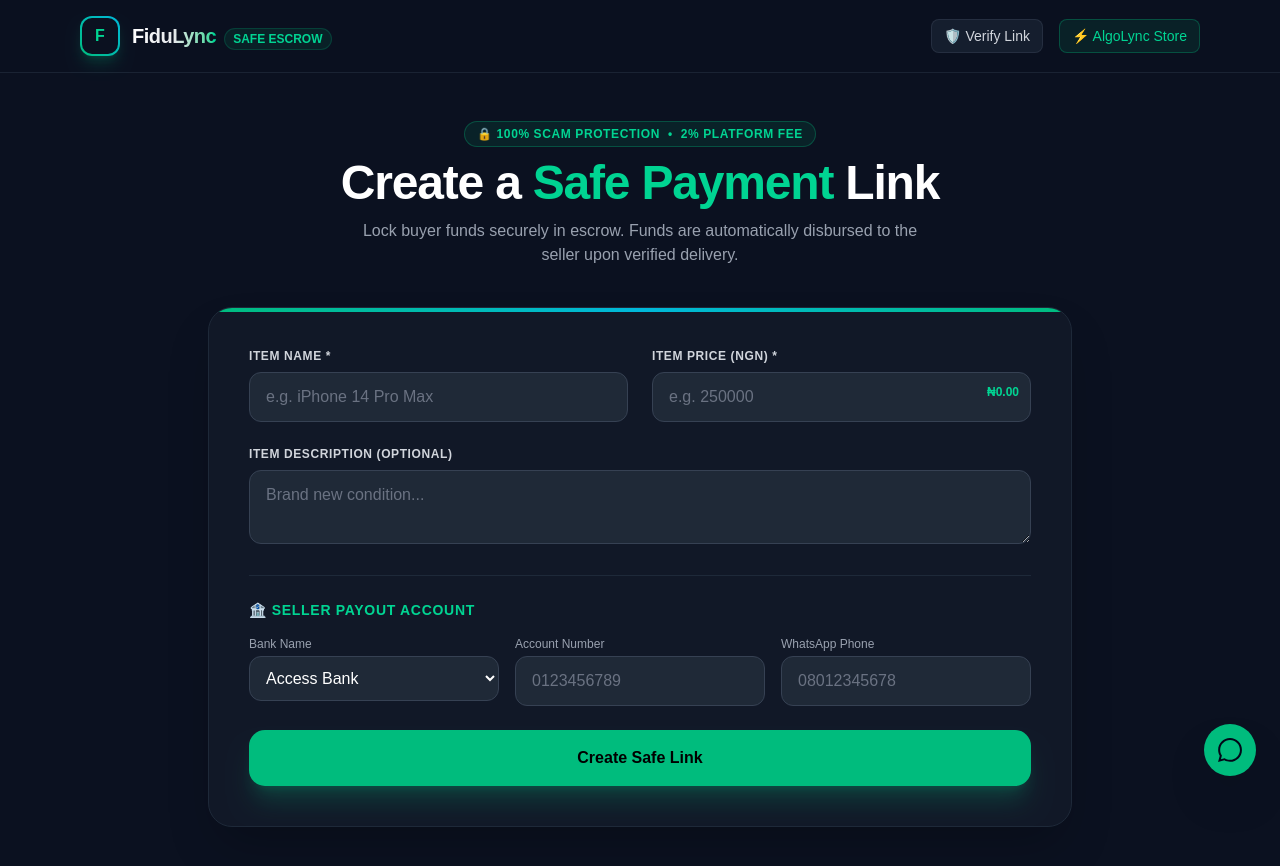
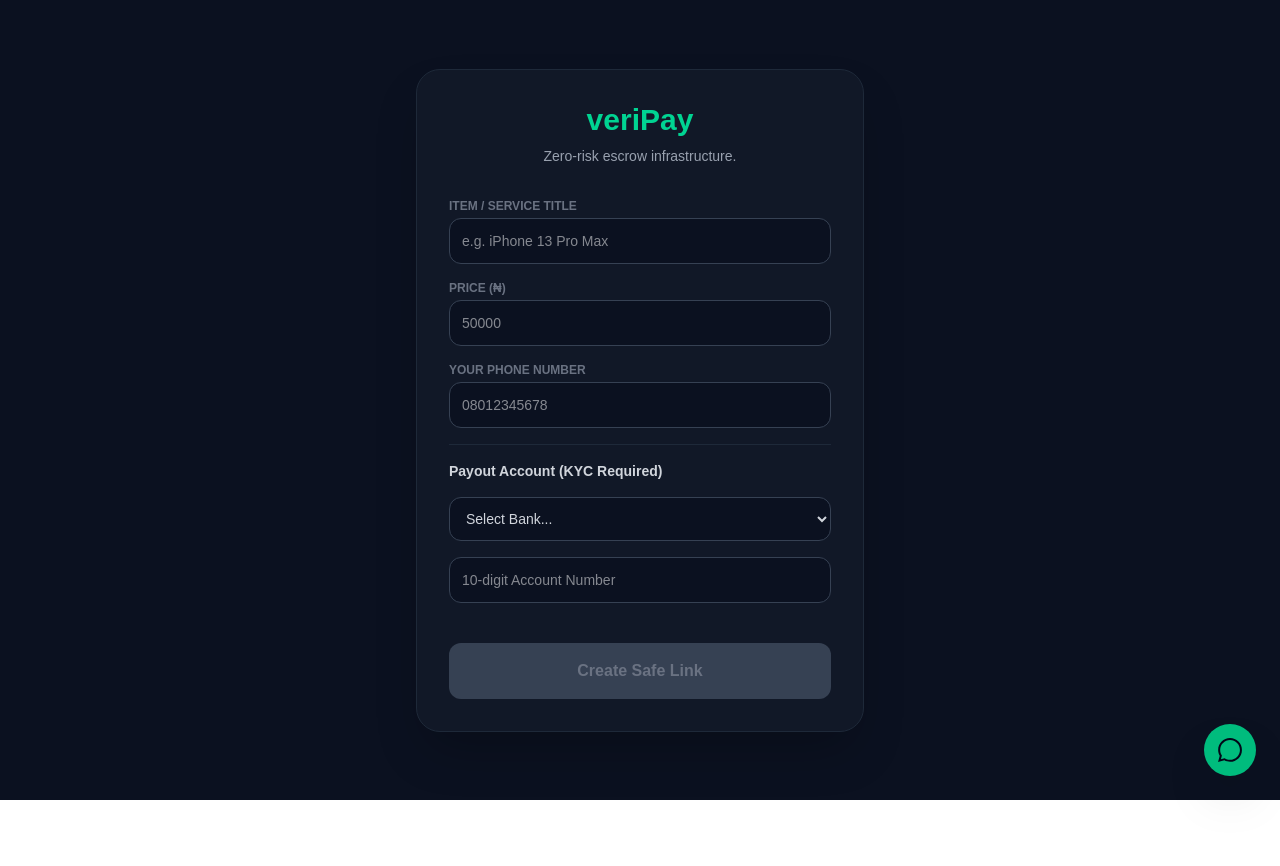
Before and after one commit to ricorapier1-cloud/FiduLync, a Next.js app: page / in a window 1280 px wide. Shown: the top 866 px of the page. After the commit the page ends 800 px from the top, so only its background shows below. Built offline with nearby package versions, Linux system fonts and the light colour scheme.

Commit message:
feat: integrate Paystack bank resolution API for automated seller KYC and secure account locking

```diff
--- a/app/page.tsx
+++ b/app/page.tsx
@@ -1,138 +1,171 @@
 'use client'
-import { useState } from 'react'
-import Link from 'next/link'
+import { useState, useEffect } from 'react'
+import { useRouter } from 'next/navigation'
+import toast from 'react-hot-toast'
 
-export default function HomePage() {
-  const [formData, setFormData] = useState({
-    title: '', description: '', amount: '', sellerPhone: '', buyerPhone: '',
-    payoutBank: 'Access Bank', payoutAccount: ''
+const NIGERIAN_BANKS = [
+  { code: '044', name: 'Access Bank' },
+  { code: '050', name: 'Ecobank Nigeria' },
+  { code: '070', name: 'Fidelity Bank' },
+  { code: '011', name: 'First Bank of Nigeria' },
+  { code: '214', name: 'First City Monument Bank (FCMB)' },
+  { code: '058', name: 'Guaranty Trust Bank (GTB)' },
+  { code: '039', name: 'Stanbic IBTC Bank' },
+  { code: '032', name: 'Union Bank of Nigeria' },
+  { code: '033', name: 'United Bank for Africa (UBA)' },
+  { code: '035', name: 'Wema Bank' },
+  { code: '057', name: 'Zenith Bank' }
+]
+
+export default function CreateLinkPage() {
+  const router = useRouter()
+  const [loading, setLoading] = useState(false)
+  const [verifyingBank, setVerifyingBank] = useState(false)
+
+  // Form State
+  const [title, setTitle] = useState('')
+  const [amount, setAmount] = useState('')
+  const [sellerPhone, setSellerPhone] = useState('')
+  const [bankCode, setBankCode] = useState('')
+  const [accountNumber, setAccountNumber] = useState('')
+  const [accountName, setAccountName] = useState('')
+
+  // Auto-verify bank account when 10 digits and bank code are present
+  useEffect(() => {
+    async function verifyAccount() {
+      if (accountNumber.length === 10 && bankCode) {
+        setVerifyingBank(true)
+        setAccountName('') // Reset previous name
+
+        try {
+          const res = await fetch('/api/verify-bank', {
+            method: 'POST',
+            headers: { 'Content-Type': 'application/json' },
+            body: JSON.stringify({ account_number: accountNumber, bank_code: bankCode })
           })
-  const [loading, setLoading] = useState(false)
-  const [createdLink, setCreatedLink] = useState<string | null>(null)
-  const [errorMsg, setErrorMsg] = useState('')
 
-  const handleAmountChange = (val: string) => {
-    const raw = val.replace(/[^0-9]/g, '')
-    setFormData(prev => ({ ...prev, amount: raw }))
+          const data = await res.json()
+
+          if (data.success) {
+            setAccountName(data.account_name)
+            toast.success('Bank account verified!')
+          } else {
+            toast.error('Could not verify bank account. Check details.')
+          }
+        } catch (err) {
+          toast.error('Network error during verification.')
+        } finally {
+          setVerifyingBank(false)
+        }
+      } else {
+        setAccountName('')
+      }
     }
 
-  const handleSubmit = async (e: React.FormEvent) => {
+    verifyAccount()
+  }, [accountNumber, bankCode])
+
+  const handleCreateLink = async (e: React.FormEvent) => {
     e.preventDefault()
+
+    // Strict block: Do not proceed if KYC verification failed
+    if (!accountName) {
+      return toast.error('Please verify your bank account before proceeding.')
+    }
+
     setLoading(true)
-    setErrorMsg('')
-    setCreatedLink(null)
+    const toastId = toast.loading('Generating secure link...')
+
     try {
       const res = await fetch('/api/escrow/create', {
-        method: 'POST', headers: { 'Content-Type': 'application/json' },
-        body: JSON.stringify(formData)
+        method: 'POST',
+        headers: { 'Content-Type': 'application/json' },
+        body: JSON.stringify({
+          title,
+          amount: Number(amount),
+          seller_phone: sellerPhone,
+          seller_bank_code: bankCode,
+          seller_account: accountNumber,
+          seller_account_name: accountName
         })
+      })
+
       const data = await res.json()
-      if (!res.ok || data.error) throw new Error(data.error || 'Failed to generate link')
-      setCreatedLink(`${window.location.origin}/pay/${data.linkId}`)
-    } catch (err: any) {
-      setErrorMsg(err.message || 'Something went wrong. Please try again.')
-    } finally {
+
+      if (data.link_id) {
+        toast.success('Link created safely!', { id: toastId })
+        router.push(`/pay/${data.link_id}`)
+      } else {
+        toast.error(data.error || 'Failed to create link', { id: toastId })
+        setLoading(false)
+      }
+    } catch (err) {
+      toast.error('Network error. Try again.', { id: toastId })
       setLoading(false)
     }
   }
 
-  const formattedDisplayAmount = formData.amount ? Number(formData.amount).toLocaleString('en-NG', { style: 'currency', currency: 'NGN' }) : '₦0.00'
+  return (
+    <div className="min-h-screen bg-[#0B1120] text-white p-4 sm:p-8 flex items-center justify-center">
+      <div className="max-w-md w-full bg-[#111827] border border-gray-800 rounded-3xl p-6 sm:p-8 shadow-2xl">
 
-  return (
-    <div className="min-h-screen bg-[#0B1120] text-gray-100 selection:bg-emerald-500 selection:text-black">
-      <header className="border-b border-gray-800/80 bg-[#0B1120]/80 backdrop-blur-md sticky top-0 z-50">
-        <div className="max-w-6xl mx-auto px-4 py-4 flex items-center justify-between">
-          <div className="flex items-center space-x-3">
-            <div className="w-10 h-10 rounded-xl bg-gradient-to-tr from-emerald-500 to-cyan-500 p-0.5 shadow-lg shadow-emerald-500/20">
-              <div className="w-full h-full bg-[#0B1120] rounded-[10px] flex items-center justify-center font-black text-emerald-400">F</div>
+        <div className="text-center mb-8">
+          <h1 className="text-3xl font-black text-emerald-400 mb-2">veriPay</h1>
+          <p className="text-sm text-gray-400">Zero-risk escrow infrastructure.</p>
         </div>
+
+        <form onSubmit={handleCreateLink} className="space-y-4">
           <div>
-              <span className="text-xl font-extrabold tracking-tight bg-clip-text text-transparent bg-gradient-to-r from-white via-gray-200 to-emerald-400">FiduLync</span>
-              <span className="hidden sm:inline-block ml-2 text-xs font-semibold px-2 py-0.5 rounded-full bg-emerald-500/10 text-emerald-400 border border-emerald-500/20">SAFE ESCROW</span>
+            <label className="block text-xs text-gray-500 mb-1 uppercase font-bold">Item / Service Title</label>
+            <input required type="text" value={title} onChange={e => setTitle(e.target.value)} className="w-full bg-[#0B1120] border border-gray-700 rounded-xl p-3 text-sm focus:border-emerald-500 outline-none transition" placeholder="e.g. iPhone 13 Pro Max" />
+          </div>
+
+          <div>
+            <label className="block text-xs text-gray-500 mb-1 uppercase font-bold">Price (₦)</label>
+            <input required type="number" min="1000" value={amount} onChange={e => setAmount(e.target.value)} className="w-full bg-[#0B1120] border border-gray-700 rounded-xl p-3 text-sm focus:border-emerald-500 outline-none transition" placeholder="50000" />
+          </div>
+
+          <div>
+            <label className="block text-xs text-gray-500 mb-1 uppercase font-bold">Your Phone Number</label>
+            <input required type="tel" value={sellerPhone} onChange={e => setSellerPhone(e.target.value)} className="w-full bg-[#0B1120] border border-gray-700 rounded-xl p-3 text-sm focus:border-emerald-500 outline-none transition" placeholder="08012345678" />
+          </div>
+
+          <div className="pt-4 border-t border-gray-800">
+            <h3 className="text-sm font-bold text-gray-300 mb-4">Payout Account (KYC Required)</h3>
+
+            <div className="space-y-4">
+              <select required value={bankCode} onChange={e => setBankCode(e.target.value)} className="w-full bg-[#0B1120] border border-gray-700 rounded-xl p-3 text-sm focus:border-emerald-500 outline-none transition text-gray-300">
+                <option value="">Select Bank...</option>
+                {NIGERIAN_BANKS.map(bank => (
+                  <option key={bank.code} value={bank.code}>{bank.name}</option>
+                ))}
+              </select>
+
+              <div className="relative">
+                <input required type="text" maxLength={10} value={accountNumber} onChange={e => setAccountNumber(e.target.value.replace(/\D/g, ''))} className="w-full bg-[#0B1120] border border-gray-700 rounded-xl p-3 text-sm focus:border-emerald-500 outline-none transition" placeholder="10-digit Account Number" />
+                {verifyingBank && (
+                  <div className="absolute right-3 top-3 animate-spin rounded-full h-5 w-5 border-t-2 border-emerald-500"></div>
+                )}
+              </div>
+
+              {accountName && (
+                <div className="bg-emerald-500/10 border border-emerald-500/30 text-emerald-400 p-3 rounded-xl text-sm font-bold flex items-center space-x-2">
+                  <span>✅</span>
+                  <span>{accountName}</span>
+                </div>
+              )}
             </div>
           </div>
-          <nav className="flex items-center space-x-2 sm:space-x-4 text-xs sm:text-sm font-medium">
-            <Link href="/verify" className="px-3 py-1.5 rounded-lg bg-gray-800/60 hover:bg-gray-800 text-gray-300 hover:text-white transition border border-gray-700/50">🛡️ Verify Link</Link>
-            <Link href="/store" className="px-3 py-1.5 rounded-lg bg-emerald-500/10 hover:bg-emerald-500/20 text-emerald-400 transition border border-emerald-500/30">⚡ AlgoLync Store</Link>
-          </nav>
-        </div>
-      </header>
 
-      <main className="max-w-4xl mx-auto px-4 py-8 sm:py-12">
-        <div className="text-center mb-10 space-y-3">
-          <div className="inline-flex items-center space-x-2 px-3 py-1 rounded-full bg-emerald-500/10 border border-emerald-500/30 text-emerald-400 text-xs font-semibold uppercase tracking-wider">
-            <span>🔒 100% Scam Protection</span><span>•</span><span>2% Platform Fee</span>
-          </div>
-          <h1 className="text-3xl sm:text-5xl font-black tracking-tight text-white">Create a <span className="text-emerald-400">Safe Payment</span> Link</h1>
-          <p className="text-gray-400 text-sm sm:text-base max-w-xl mx-auto">Lock buyer funds securely in escrow. Funds are automatically disbursed to the seller upon verified delivery.</p>
-        </div>
-
-        <div className="bg-[#111827] border border-gray-800 rounded-3xl p-6 sm:p-10 shadow-2xl relative overflow-hidden">
-          <div className="absolute top-0 left-0 w-full h-1 bg-gradient-to-r from-emerald-500 via-cyan-500 to-emerald-500" />
-          {createdLink ? (
-            <div className="text-center py-6 space-y-6">
-              <div className="w-16 h-16 bg-emerald-500/20 border-2 border-emerald-500 text-emerald-400 rounded-full flex items-center justify-center text-3xl mx-auto animate-bounce">✓</div>
-              <div>
-                <h3 className="text-2xl font-bold text-white mb-2">Safe Link Generated!</h3>
-                <p className="text-gray-400 text-sm">Send this link to your buyer to receive escrow-protected payment.</p>
-              </div>
-              <div className="p-4 bg-[#0B1120] border border-gray-800 rounded-2xl flex items-center justify-between gap-2">
-                <input type="text" readOnly value={createdLink} className="bg-transparent text-emerald-400 text-sm font-mono w-full focus:outline-none" />
-                <button onClick={() => navigator.clipboard.writeText(createdLink)} className="px-4 py-2 bg-gray-800 hover:bg-gray-700 text-white rounded-xl text-xs font-semibold whitespace-nowrap transition">Copy</button>
-              </div>
-              <div className="grid grid-cols-1 sm:grid-cols-2 gap-4">
-                <a href={`https://wa.me/?text=${encodeURIComponent(`Hello! Please use this safe FiduLync escrow link to complete payment securely: ${createdLink}`)}`} target="_blank" rel="noopener noreferrer" className="w-full bg-emerald-500 hover:bg-emerald-600 text-black font-bold py-3.5 px-6 rounded-xl transition flex items-center justify-center space-x-2 shadow-lg shadow-emerald-500/20">
-                  <span>💬 Share on WhatsApp</span>
-                </a>
-                <button onClick={() => setCreatedLink(null)} className="w-full bg-gray-800 hover:bg-gray-700 text-white font-semibold py-3.5 px-6 rounded-xl transition">Create Another Link</button>
-              </div>
-            </div>
-          ) : (
-            <form onSubmit={handleSubmit} className="space-y-6">
-              {errorMsg && <div className="p-4 rounded-xl bg-red-950/50 border border-red-500/50 text-red-300 text-sm">⚠️ {errorMsg}</div>}
-              <div className="grid grid-cols-1 md:grid-cols-2 gap-6">
-                <div>
-                  <label className="block text-xs font-bold text-gray-300 uppercase tracking-wider mb-2">Item Name *</label>
-                  <input type="text" required placeholder="e.g. iPhone 14 Pro Max" value={formData.title} onChange={e => setFormData({ ...formData, title: e.target.value })} className="w-full bg-[#1F2937] border border-gray-700 rounded-xl px-4 py-3 text-white placeholder-gray-500 focus:outline-none focus:border-emerald-500 transition" />
-                </div>
-                <div>
-                  <label className="block text-xs font-bold text-gray-300 uppercase tracking-wider mb-2">Item Price (NGN) *</label>
-                  <div className="relative">
-                    <input type="text" required placeholder="e.g. 250000" value={formData.amount} onChange={e => handleAmountChange(e.target.value)} className="w-full bg-[#1F2937] border border-gray-700 rounded-xl px-4 py-3 text-white placeholder-gray-500 focus:outline-none focus:border-emerald-500 transition font-mono" />
-                    <div className="absolute right-3 top-3 text-xs font-bold text-emerald-400">{formattedDisplayAmount}</div>
-                  </div>
-                </div>
-              </div>
-              <div>
-                <label className="block text-xs font-bold text-gray-300 uppercase tracking-wider mb-2">Item Description (Optional)</label>
-                <textarea rows={2} placeholder="Brand new condition..." value={formData.description} onChange={e => setFormData({ ...formData, description: e.target.value })} className="w-full bg-[#1F2937] border border-gray-700 rounded-xl px-4 py-3 text-white placeholder-gray-500 focus:outline-none focus:border-emerald-500 transition" />
-              </div>
-              <div className="border-t border-gray-800 pt-6">
-                <h4 className="text-sm font-bold text-emerald-400 uppercase tracking-wider mb-4 flex items-center gap-2"><span>🏦 Seller Payout Account</span></h4>
-                <div className="grid grid-cols-1 md:grid-cols-3 gap-4">
-                  <div>
-                    <label className="block text-xs text-gray-400 mb-1">Bank Name</label>
-                    <select value={formData.payoutBank} onChange={e => setFormData({ ...formData, payoutBank: e.target.value })} className="w-full bg-[#1F2937] border border-gray-700 rounded-xl px-3 py-3 text-white focus:outline-none focus:border-emerald-500">
-                      <option value="Access Bank">Access Bank</option><option value="GTBank">Guaranty Trust Bank</option><option value="First Bank">First Bank</option><option value="UBA">United Bank for Africa</option><option value="Zenith Bank">Zenith Bank</option><option value="OPay">OPay Digital</option><option value="Moniepoint">Moniepoint Microfinance</option><option value="Kuda Bank">Kuda Bank</option>
-                    </select>
-                  </div>
-                  <div>
-                    <label className="block text-xs text-gray-400 mb-1">Account Number</label>
-                    <input type="text" maxLength={10} placeholder="0123456789" value={formData.payoutAccount} onChange={e => setFormData({ ...formData, payoutAccount: e.target.value })} className="w-full bg-[#1F2937] border border-gray-700 rounded-xl px-4 py-3 text-white placeholder-gray-500 focus:outline-none focus:border-emerald-500 font-mono" />
-                  </div>
-                  <div>
-                    <label className="block text-xs text-gray-400 mb-1">WhatsApp Phone</label>
-                    <input type="text" placeholder="08012345678" value={formData.sellerPhone} onChange={e => setFormData({ ...formData, sellerPhone: e.target.value })} className="w-full bg-[#1F2937] border border-gray-700 rounded-xl px-4 py-3 text-white placeholder-gray-500 focus:outline-none focus:border-emerald-500 font-mono" />
-                  </div>
-                </div>
-              </div>
-              <button type="submit" disabled={loading} className="w-full bg-emerald-500 hover:bg-emerald-400 text-black font-extrabold text-base py-4 px-6 rounded-2xl transition shadow-xl shadow-emerald-500/20 disabled:opacity-50">
-                {loading ? 'Generating Safe Link...' : 'Create Safe Link'}
+          <button
+            type="submit"
+            disabled={loading || !accountName || verifyingBank}
+            className="w-full bg-emerald-500 disabled:bg-gray-700 disabled:text-gray-500 text-black font-extrabold py-4 px-6 rounded-xl mt-6 transition"
+          >
+            {loading ? 'Creating...' : 'Create Safe Link'}
           </button>
         </form>
-          )}
       </div>
-      </main>
     </div>
   )
 }
```
Lines whose indentation alone changed are shown as unchanged.
